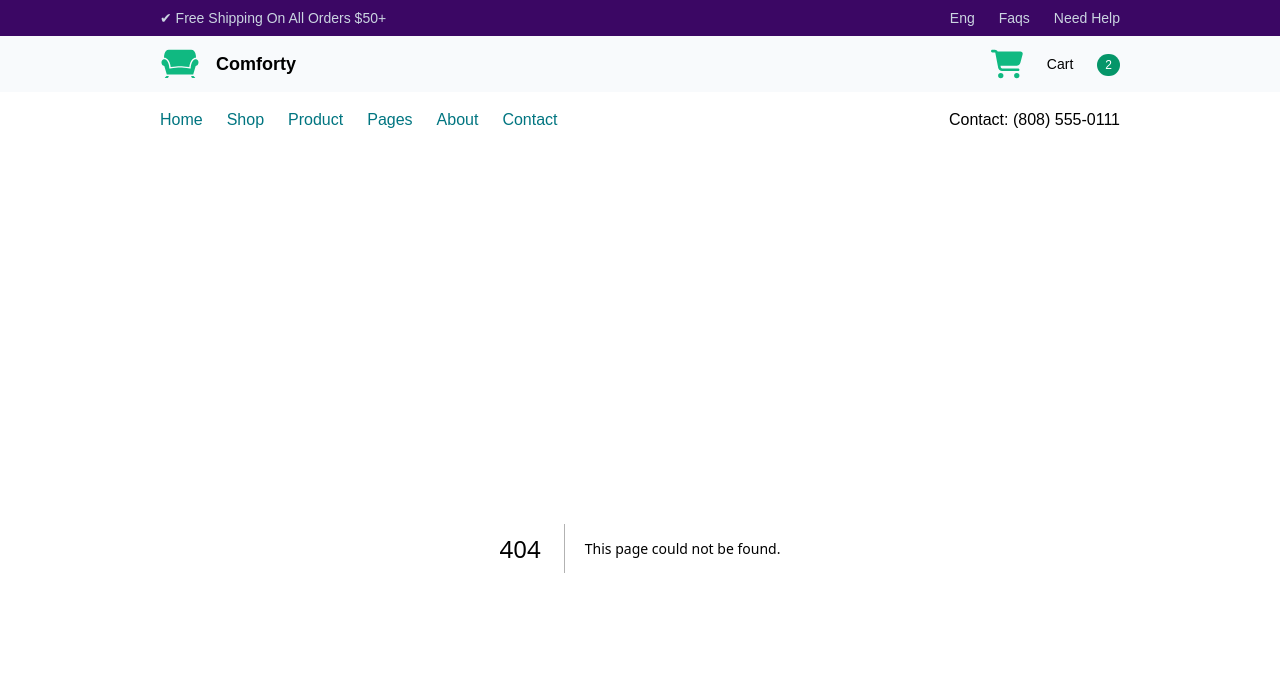
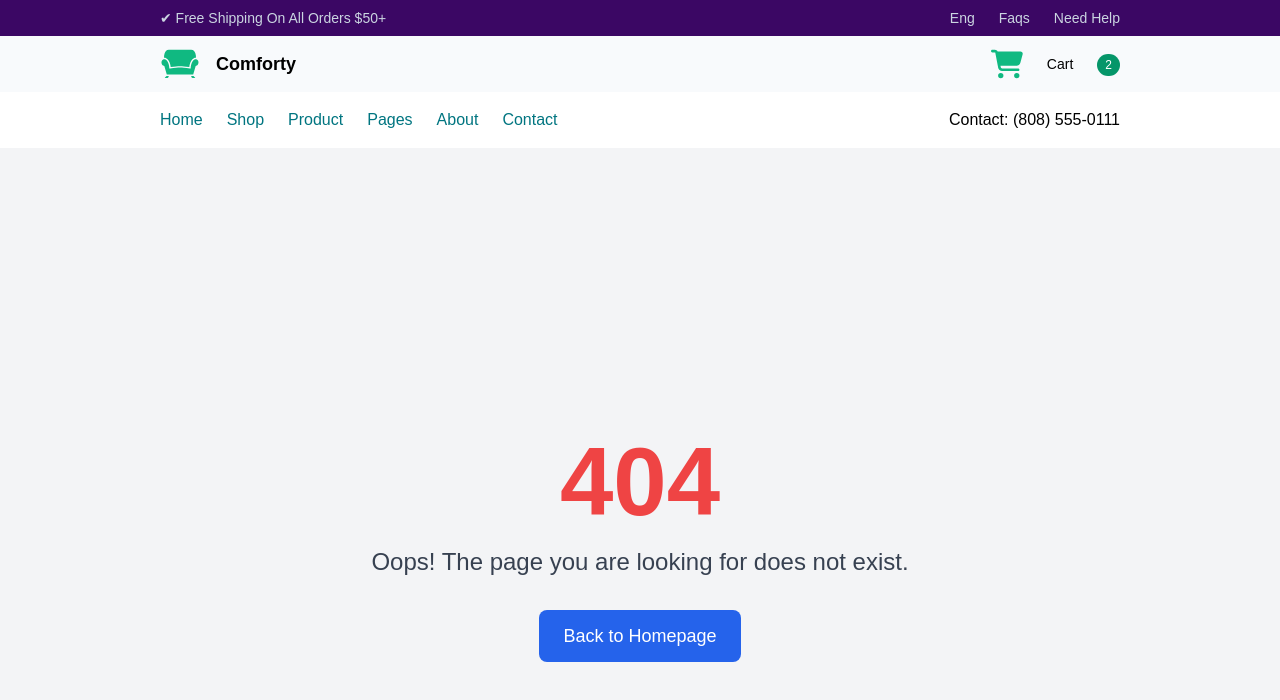
Before and after one commit to areeba-awan/Hackathon-Template-8, a Next.js app: page /Pages in a window 1280 px wide. Before the commit this address had no page. Shown: the top 700 px of the page. Built offline with nearby package versions, Linux system fonts and the light colour scheme.

Commit message:
updated hackathon

```diff
--- /dev/null
+++ b/src/app/Pages/page.tsx
@@ -0,0 +1,11 @@
+
+// Page for component 404 error page
+import Pages from '@/components/Pages/not-found'
+export default function pages(){
+    return(
+        <div>
+            <Pages/>
+
+        </div>
+    )
+}
--- /dev/null
+++ b/src/components/Pages/not-found.tsx
@@ -0,0 +1,17 @@
+// CREATING 404 ERROR PAGE FOR FIGMA EMPTY PAGES
+// pages/404.tsx
+import Link from 'next/link';
+
+const Custom404 = () => {
+  return (
+    <div className="flex flex-col items-center justify-center min-h-screen bg-gray-100 px-6">
+      <h1 className="text-8xl font-bold text-red-500 mb-4">404</h1>
+      <h2 className="text-2xl text-gray-700 mb-8 text-center">Oops! The page you are looking for does not exist.</h2>
+
+        <a className="px-6 py-3 bg-blue-600 text-white rounded-lg text-lg hover:bg-blue-700 transition-colors"href={"http://localhost:3000/"}>Back to Homepage</a>
+
+    </div>
+  );
+};
+
+export default Custom404;
--- a/src/components/navbar.tsx
+++ b/src/components/navbar.tsx
@@ -13,9 +13,9 @@ export default function Navbar() {
           <h1>✔ Free Shipping On All Orders $50+</h1>
         </div>
         <div>
-          <ul className="flex gap-6">
+          <ul className="flex  gap-6">
             <li>Eng</li>
-            <Link href={"./Faq"}>Faqs</Link>
+            <Link href= {"./Faq"}>Faqs</Link>
             <li>Need Help</li>
           </ul>
         </div>
@@ -50,7 +50,7 @@ export default function Navbar() {
           <Link href={"http://localhost:3000/"}>Home    </Link>
           <Link href={"./Card"}>Shop    </Link>
           <Link href={"./Product"}>Product </Link>
-          <Link href={""}>Pages   </Link>
+          <Link href={"./Pages"}>Pages</Link>
           <Link href={"./About"}>About   </Link>
           <Link href={"./Contact"}>Contact  </Link>
         </ul>
```
